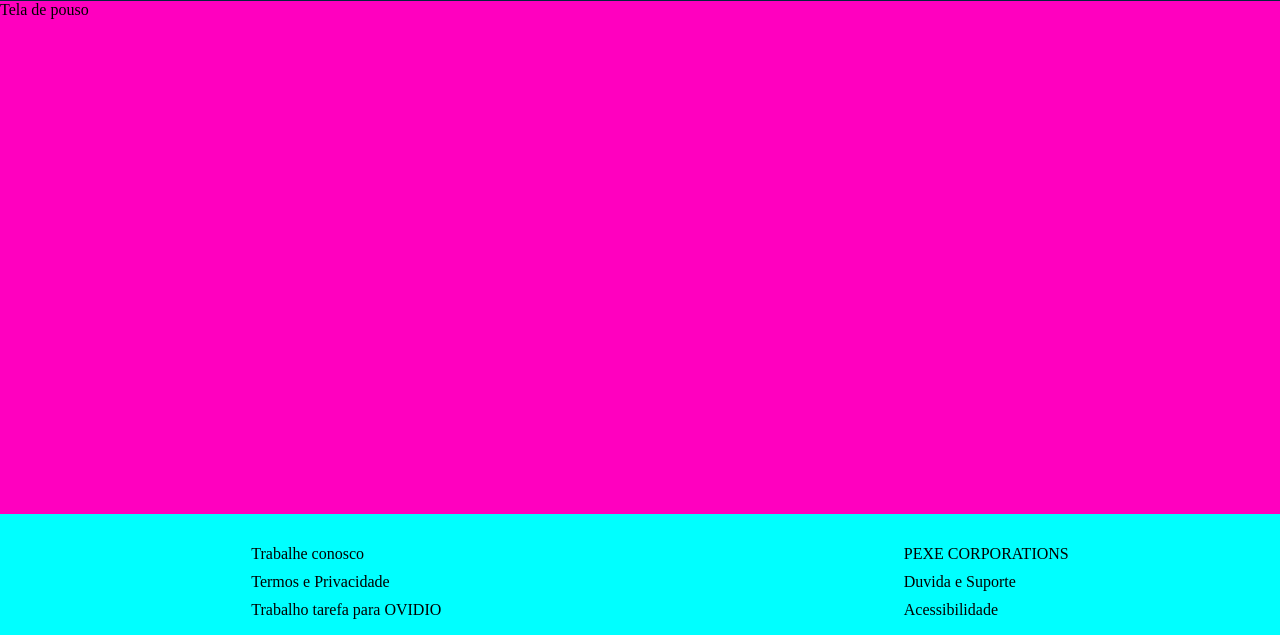
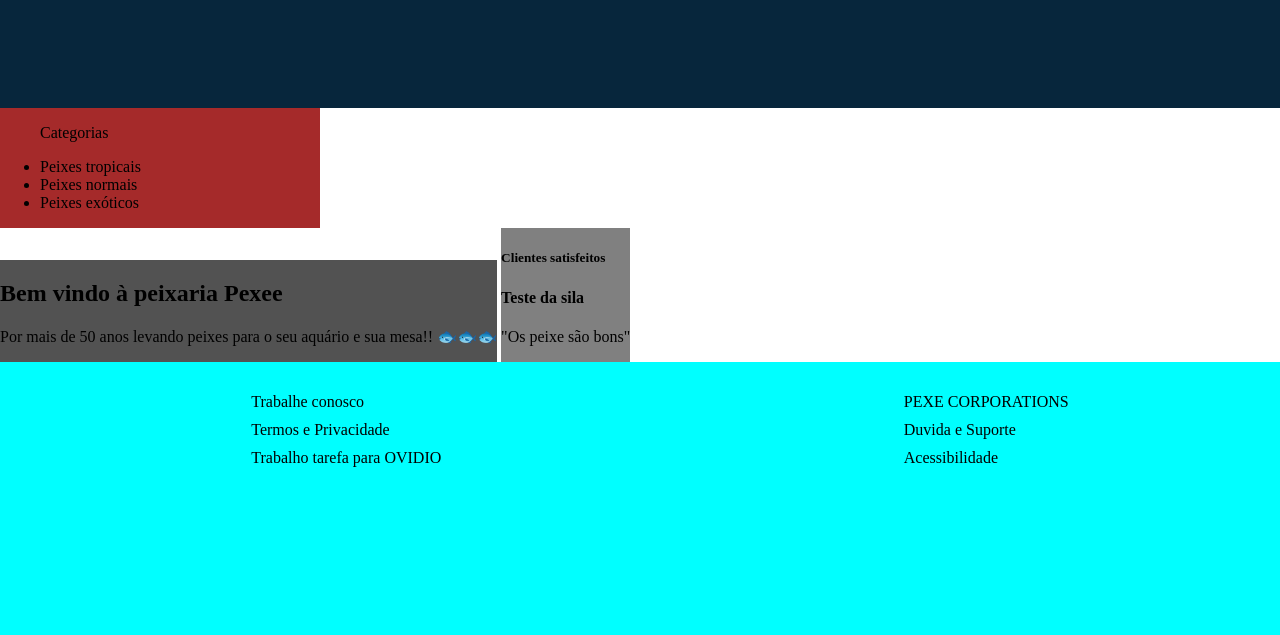
Before and after one commit to KKoan27/FrontN1-25.1, a plain HTML site: page index.html in a window 1280 px wide. Shown: the part 165-800 px from the top of the page. Drawn offline with Linux system fonts and the light colour scheme.

Commit message:
melhorias questionaveis

```diff
--- a/index.html
+++ b/index.html
@@ -10,7 +10,7 @@
 
     <header>
         <figure>
-            <img height="120" src="Logo.png" alt="">
+            <img height="120" src="Logo.png" alt="Logo da empresa Pexe">
         </figure>
        <nav>
             <ul>
@@ -23,11 +23,28 @@
 
        </nav>
     </header>
-    <aside>
-
+    <aside class="sidebar">
+        <ul>
+            <p>Categorias</p>
+            <li>Peixes tropicais</li>
+            <li>Peixes normais</li>
+            <li>Peixes exóticos</li>
+        </ul>
     </aside>
     <main>
-        <section class="secao2">Tela de pouso</section>
+        <section class="secao">
+            <h1>Bem vindo à peixaria Pexee</h1>
+            <p>Por mais de 50 anos levando peixes para o seu aquário e sua mesa!! 🐟🐟🐟</p>
+
+        </section>
+        <section class="reviews">
+            <h5>Clientes satisfeitos</h5>
+            <article class="cardReview">
+                <h4>Teste da sila</h4>
+                <p>"Os peixe são bons"</p>
+            </article>
+        </section>
+
     </main>
 
 
--- a/style.css
+++ b/style.css
@@ -113,21 +113,27 @@ header img{
 /* MAIN */
 
 main{
-    flex: 5;
-    display: flex;
+
+    display: inline-block;
 
 }
 
 
-main .secao1{
+
+.sidebar{
     background-color: brown;
-    /* Cor apenas para visualização */
-    flex: 1;
+    display:inline-block;
+    width: 20rem;
+
 }
 
-main .secao2{
-    background-color: rgb(255, 0, 191);
-    flex: 4;
+.secao{
+    background-color: rgb(82, 82, 82);
+    display: inline-block;
+}
+.reviews{
+    background-color: gray;
+    display: inline-block;
 }
 
 /* FOOTER */
```
